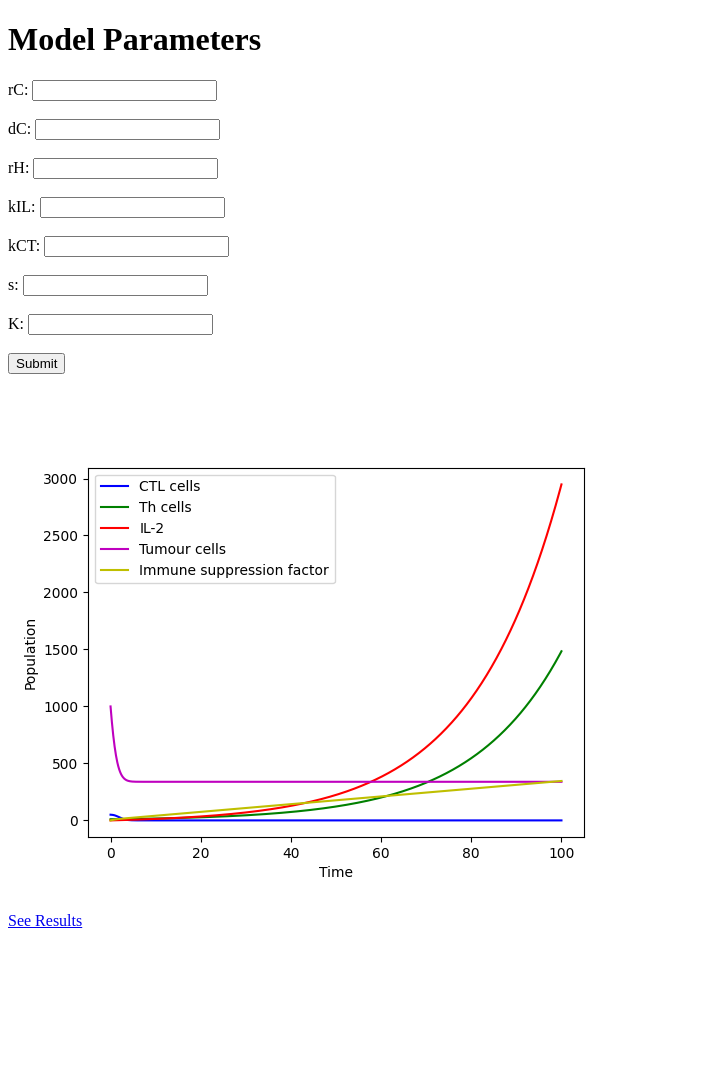
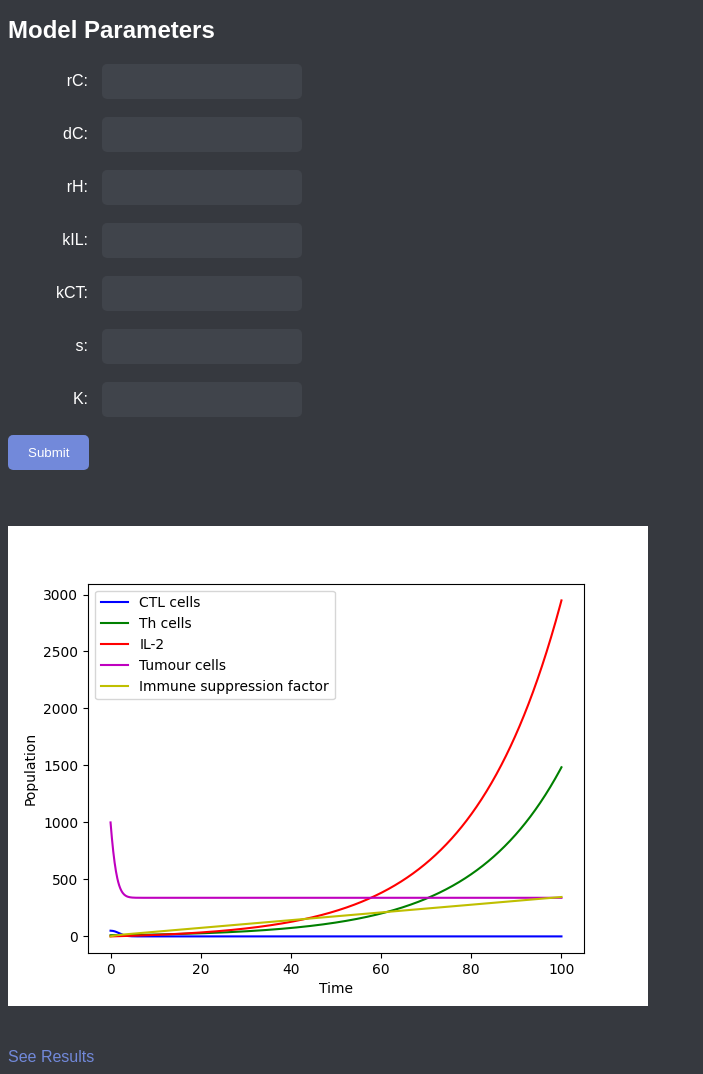
Before and after one commit to flyfir248/Disease-model, a Flask app: template templates/index.html in a window 1280 px wide. Shown: the whole page, without its empty margins (0-703 px from the left). Before the commit the page ends 928 px from the top, so only its background shows below. Run offline with Flask 2, Linux system fonts and the light colour scheme; the template is opened without the code that fills it, so the values that code supplies are empty.

Commit message:
Commit css

```diff
--- /dev/null
+++ b/static/style.css
@@ -0,0 +1,56 @@
+body {
+  background-color: #36393f;
+  color: #ffffff;
+  font-family: Arial, sans-serif;
+}
+
+h1 {
+  font-size: 24px;
+  font-weight: bold;
+  margin-bottom: 20px;
+}
+
+form {
+  margin-bottom: 20px;
+}
+
+label {
+  display: inline-block;
+  width: 80px;
+  margin-right: 10px;
+  text-align: right;
+}
+
+input[type="text"] {
+  background-color: #40444b;
+  border: none;
+  color: #ffffff;
+  padding: 10px;
+  border-radius: 5px;
+  width: 200px;
+  box-sizing: border-box;
+}
+
+input[type="submit"] {
+  background-color: #7289da;
+  color: #ffffff;
+  padding: 10px 20px;
+  border: none;
+  border-radius: 5px;
+  cursor: pointer;
+}
+
+img {
+  max-width: 100%;
+  height: auto;
+  margin-bottom: 20px;
+}
+
+a {
+  color: #7289da;
+  text-decoration: none;
+}
+
+a:hover {
+  text-decoration: underline;
+}
--- a/templates/index.html
+++ b/templates/index.html
@@ -2,6 +2,7 @@
 <html>
   <head>
     <title>Model</title>
+    <link rel="stylesheet" type="text/css" href="{{ url_for('static', filename='style.css') }}">
   </head>
   <body>
     <h1>Model Parameters</h1>
```
